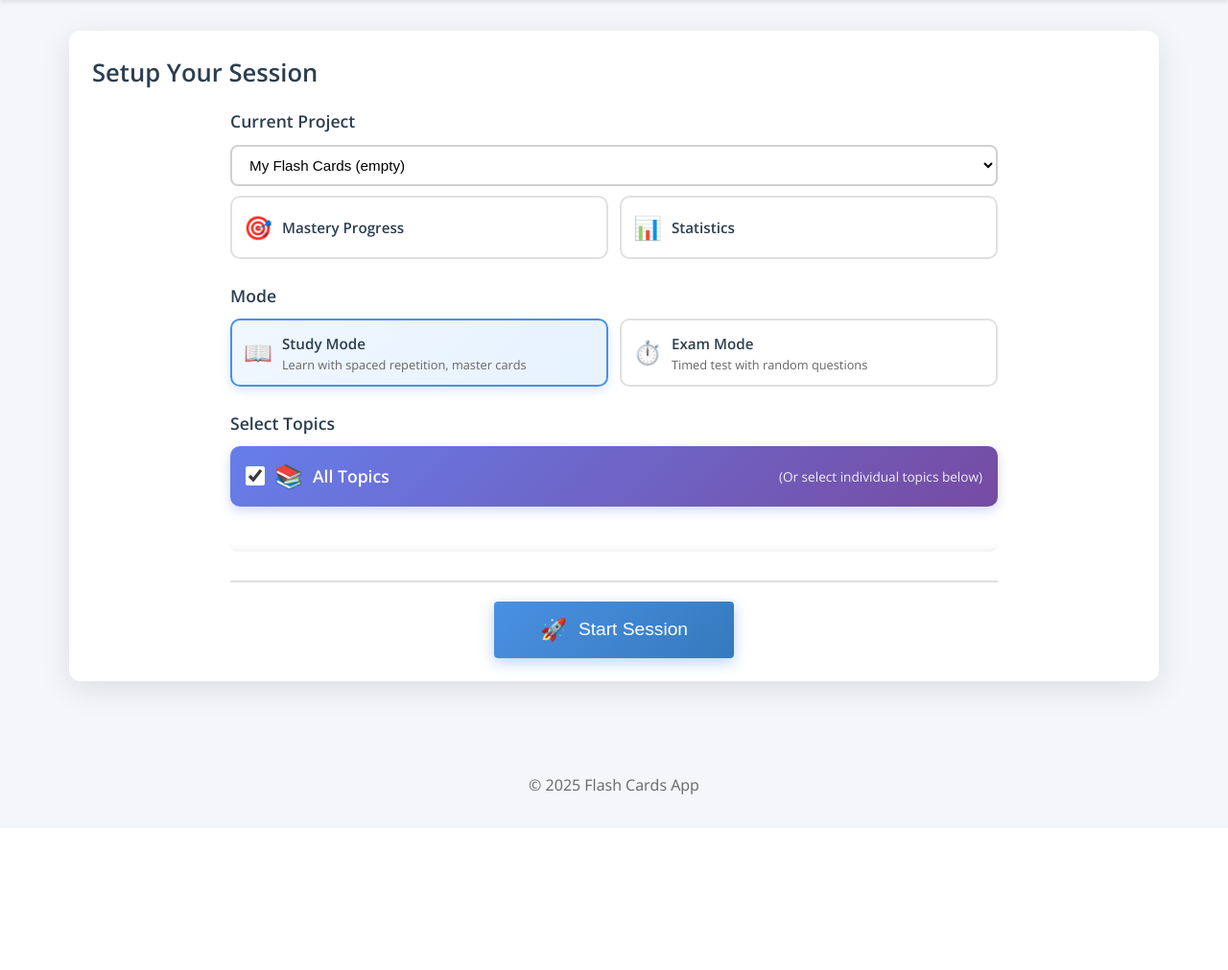
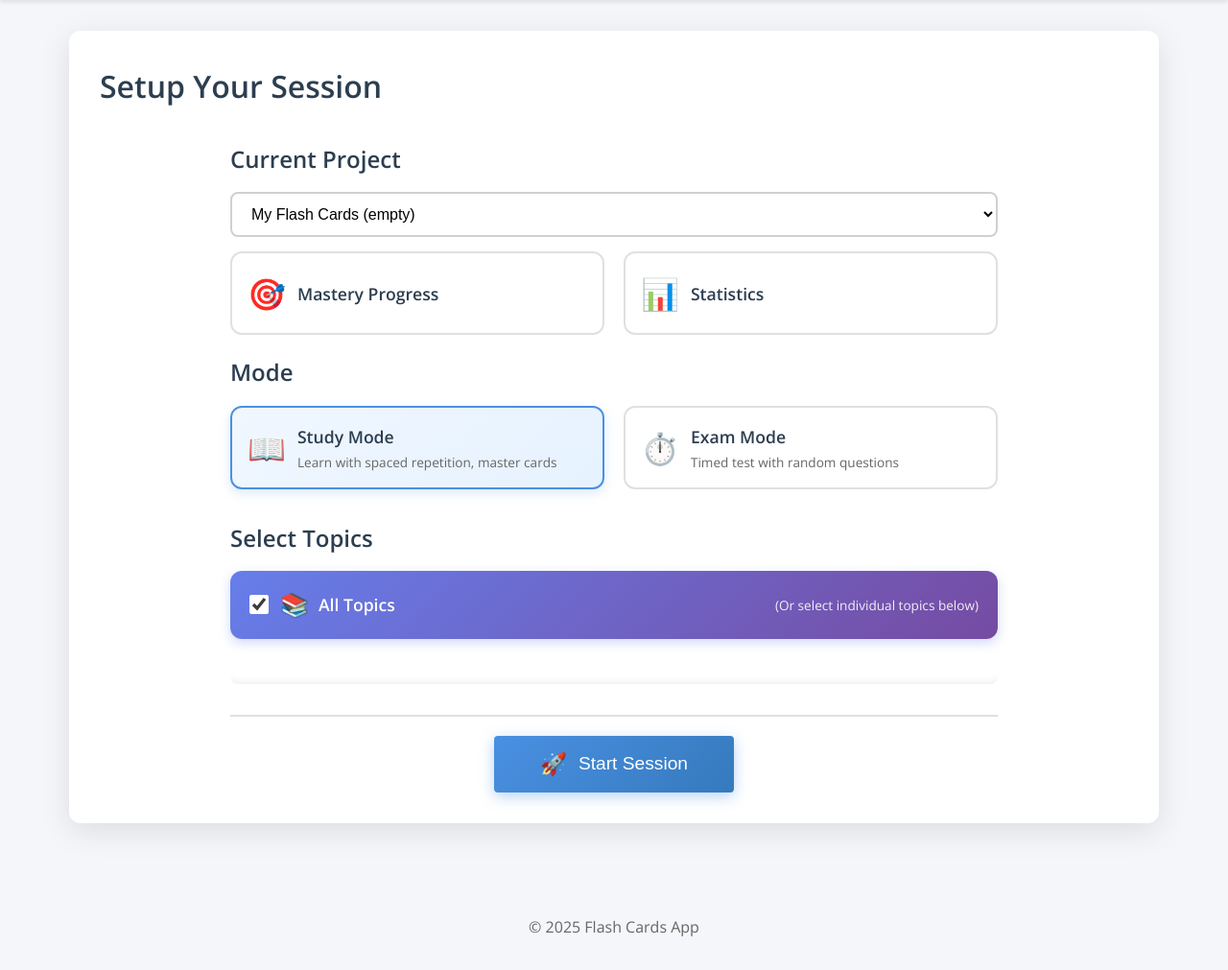
Before and after one commit to dstainton/transcript-flash-cards, a Flask app: page /start in a window 1280 px wide. Shown: the part 78-1089 px from the top of the page at 96% size. Before the commit the page ends 906 px from the top, so only its background shows below. Run offline with Flask 3, Linux system fonts and the light colour scheme; some libraries are stand-ins or nearby versions.

Commit message:
Revert "[UI] Compact layout to maximize topic selection space"
This reverts commit 4d7df57aee778d3fd07834fd6e083a3ebf403604.

```diff
--- a/static/style.css
+++ b/static/style.css
@@ -271,16 +271,15 @@ footer {
 .setup-form {
     max-width: 800px;
     margin: 0 auto;
-    margin-top: 1rem;
+    margin-top: 2rem;
 }
 
 .form-section {
-    margin-bottom: 1.5rem;
+    margin-bottom: 2rem;
 }
 
 .form-section h2 {
-    margin-bottom: 10px;
-    font-size: 1.1rem;
+    margin-bottom: 15px;
 }
 
 .topic-grid {
@@ -595,7 +594,7 @@ footer {
 .card {
     background: white;
     border-radius: 12px;
-    padding: 1.5rem;
+    padding: 2rem;
     margin-bottom: 2rem;
     box-shadow: 0 8px 32px rgba(0, 0, 0, 0.1);
     transition: all 0.3s ease;
@@ -604,11 +603,6 @@ footer {
 .card:hover {
     transform: translateY(-2px);
     box-shadow: 0 12px 40px rgba(0, 0, 0, 0.15);
-}
-
-.setup-card h1 {
-    font-size: 1.6rem;
-    margin-bottom: 0;
 }
 
 .current-card {
@@ -1050,15 +1044,15 @@ footer {
 
 /* Project Selector */
 .project-selector-section {
-    margin-bottom: 1.5rem;
+    margin-bottom: 20px;
 }
 
 .project-dropdown {
     width: 100%;
-    padding: 10px 14px;
+    padding: 12px 16px;
     border: 2px solid #d0d0d0;
     border-radius: 8px;
-    font-size: 0.95rem;
+    font-size: 1rem;
     background: white;
     cursor: pointer;
     transition: all 0.2s ease;
@@ -1077,17 +1071,17 @@ footer {
 .project-quick-links {
     display: grid;
     grid-template-columns: 1fr 1fr;
+    gap: 20px;
+    margin-top: 15px;
+}
+
+.project-link {
+    display: flex;
+    align-items: center;
     gap: 12px;
-    margin-top: 10px;
-}
-
-.project-link {
-    display: flex;
-    align-items: center;
-    gap: 10px;
-    padding: 12px;
+    padding: 16px;
     border: 2px solid #e0e0e0;
-    border-radius: 10px;
+    border-radius: 12px;
     text-decoration: none;
     transition: all 0.3s ease;
     background: white;
@@ -1101,13 +1095,13 @@ footer {
 }
 
 .project-link-icon {
-    font-size: 1.5rem;
+    font-size: 2rem;
     flex-shrink: 0;
 }
 
 .project-link-text {
     font-weight: 600;
-    font-size: 0.95rem;
+    font-size: 1.1rem;
     color: #2c3e50;
 }
 
@@ -1115,7 +1109,7 @@ footer {
 .mode-selector {
     display: grid;
     grid-template-columns: 1fr 1fr;
-    gap: 12px;
+    gap: 20px;
     width: 100%;
 }
 
@@ -1132,10 +1126,10 @@ footer {
 .mode-label {
     display: flex;
     align-items: center;
-    gap: 10px;
-    padding: 12px;
+    gap: 12px;
+    padding: 16px;
     border: 2px solid #e0e0e0;
-    border-radius: 10px;
+    border-radius: 12px;
     cursor: pointer;
     transition: all 0.3s ease;
     background: white;
@@ -1156,24 +1150,24 @@ footer {
 }
 
 .mode-icon {
-    font-size: 1.5rem;
+    font-size: 2rem;
     flex-shrink: 0;
 }
 
 .mode-details {
     display: flex;
     flex-direction: column;
-    gap: 2px;
+    gap: 4px;
 }
 
 .mode-title {
     font-weight: 600;
-    font-size: 0.95rem;
+    font-size: 1.1rem;
     color: #2c3e50;
 }
 
 .mode-description {
-    font-size: 0.8rem;
+    font-size: 0.85rem;
     color: #666;
     line-height: 1.3;
 }
@@ -1340,12 +1334,12 @@ footer {
 /* All Topics Selector */
 .all-topics-selector {
     background: linear-gradient(135deg, #667eea 0%, #764ba2 100%);
-    border-radius: 10px;
-    padding: 12px 16px;
-    margin-bottom: 12px;
+    border-radius: 12px;
+    padding: 16px 20px;
+    margin-bottom: 15px;
     display: flex;
     align-items: center;
-    gap: 10px;
+    gap: 12px;
     box-shadow: 0 4px 12px rgba(102, 126, 234, 0.3);
 }
 
```
